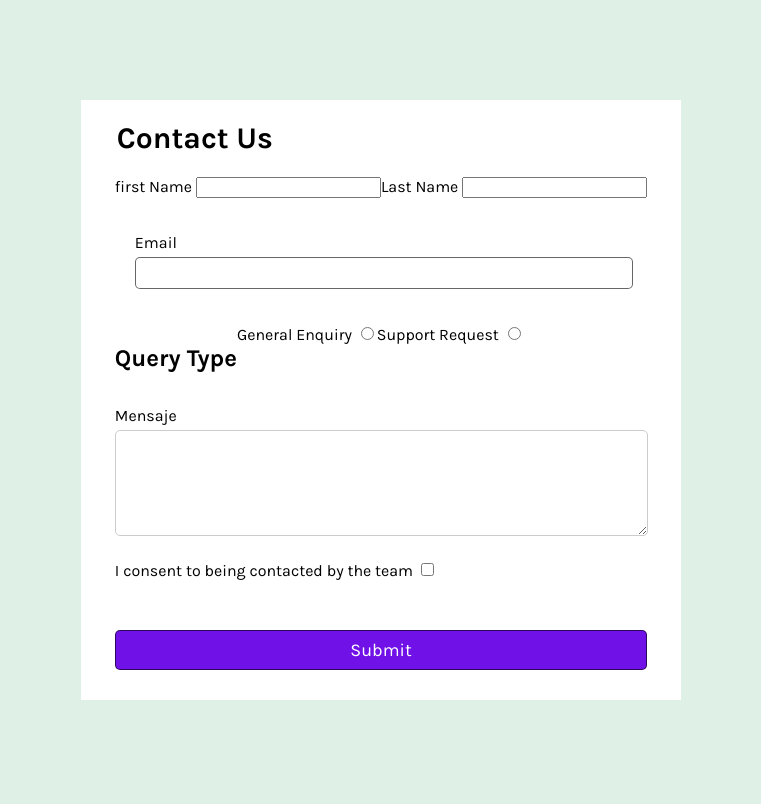
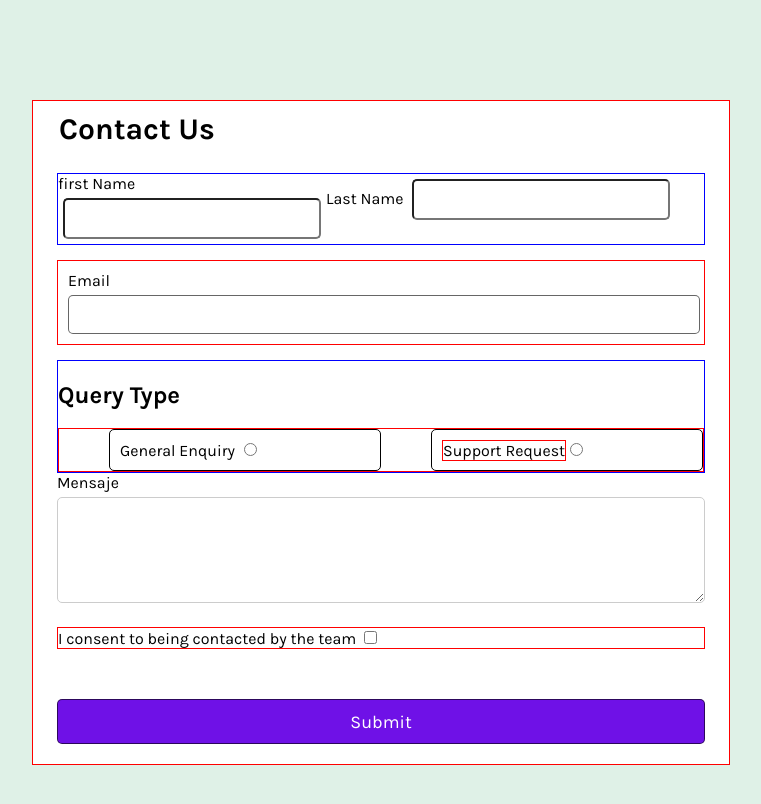
Before and after one commit to bryaneduarr/form, a plain HTML site: page index.html in a window 1280 px wide. Shown: the whole page, without its empty margins (259-1020 px from the left). Drawn offline with Linux system fonts and the light colour scheme.

Commit message:
commituwu

```diff
--- a/index.html
+++ b/index.html
@@ -36,16 +36,16 @@
 
                     <!--Query Type-->
                 <div class="formulario--query">
-                    <div class="query--h2">
-                        <h2>Query Type</h2>
-                    </div>
-                    <div>
-                        <label id="general">General Enquiry</label>
-                        <input type="radio" id="general">
-                    </div>
-                    <div>
-                        <label id="support">Support Request</label>
-                        <input type="radio" id="supoort">
+                    <h2>Query Type</h2>
+                    <div class="formulario--options">
+                        <div class="div--option">
+                            <label id="general">General Enquiry</label>
+                            <input type="radio" id="general">
+                        </div>
+                        <div class="div--option">
+                            <label id="support">Support Request</label>
+                            <input type="radio" id="support">
+                        </div>
                     </div>
                 </div>
 
--- a/styles.css
+++ b/styles.css
@@ -5,6 +5,11 @@ body{
     justify-content: center;
     display: flex;
 
+}
+
+
+input{
+    font-family: "karla", sans-serif;
 }
 
 fieldset{
@@ -19,26 +24,52 @@ legend{
 .formulario{
     background-color: #FFF;
     margin: 100px;
-    padding: 20px;
+    padding: 10px;
+    border: 1px solid red;
 }
 
+.input__names{
+    display: flex;
+    flex-direction: column;
+
+
+}
 .formulario--names{
     display: flex;
-    margin: 15px 0px;
+    flex-direction: row;
+    margin-top: 20px;
+    border: 1px solid blue;
+}
+
+#first{
+    width: 250px;
+    height: 35px;
+    border-radius: 5px;
+    margin: 5px;
+
+}
+
+#last{
+    width: 250px;
+    border-radius: 5px;
+    height: 35px;
+    margin: 5px;
 }
 
 .formulario--email{
-    padding: 20px;
+    border: 1px solid red;
+    padding: 10px;
     margin: 15px 0px;
 }
 
 .formulario__email{
+    border: 1px solid green;
     display: flex;
 }
 
 .input--email{
     width: 100%;
-    height: 28px;
+    height: 35px;
     margin-top: 5px;
     margin-left: 0px;
     border-radius: 5px;
@@ -47,10 +78,35 @@ legend{
 
 .formulario--query{
     display: flex;
-    margin: 15px 0px;
+    flex-direction: column;
+    margin: 0px 0px;
+    border: 1px solid blue;
 }
 
 
+.formulario--options{
+    padding: 0px;
+    display: flex;
+    flex-direction:;
+    margin: 0;
+    border: 1px solid red;
+}
+
+.div--option{
+    border: 1px solid black;
+    width: 250px;
+    margin-left: 50px;
+    padding: 10px;
+    border-radius: 5px;
+}
+
+
+#support{
+    border: 1px solid red;
+    margin-left: 0px;
+
+
+}
 textarea{
     margin-top: 5px;
     min-width: 99%;
@@ -64,6 +120,7 @@ textarea{
 
 .formulario--terms{
     margin-top: 20px;
+    border: 1px solid red;
 
 
 }
@@ -71,7 +128,7 @@ textarea{
 button{
     width: 100%;
     margin-top: 50px;
-    height: 40px;
+    height: 45px;
     border-radius: 5px;
     border: 1px solid #0009;
     background-color: #6f11e7;
```
